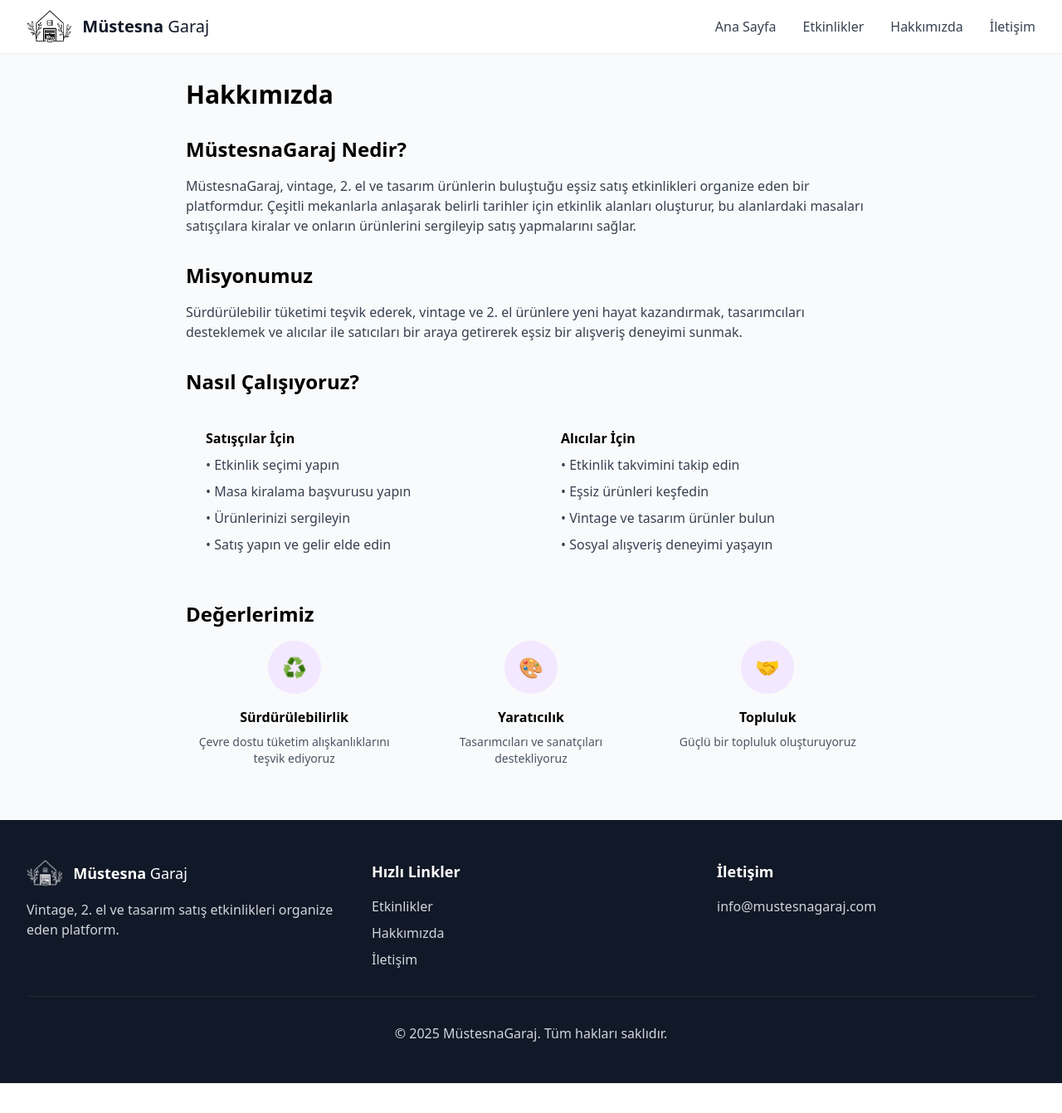
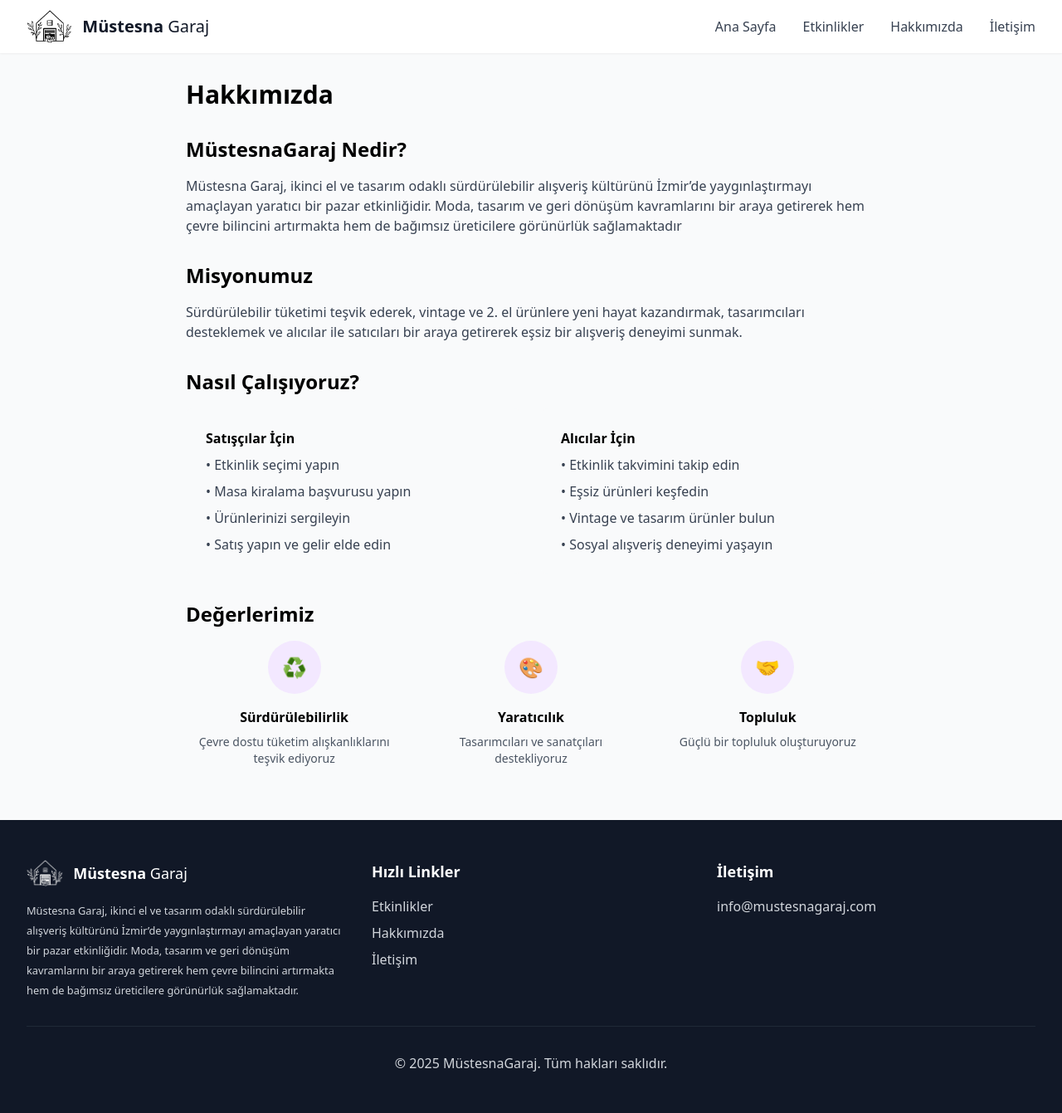
Before and after one commit to alialaca/mustesnagaraj, a Nuxt app: page /hakkimizda in a window 1280 px wide. Shown: the whole page at 83% size. Before the commit the page ends 1305 px from the top, so only its background shows below. Built offline with nearby package versions, Linux system fonts and the light colour scheme.

Commit message:
Update "Hakkımızda" copy and refine header/footer link formatting for consistency

```diff
--- a/layouts/default.vue
+++ b/layouts/default.vue
@@ -109,7 +109,7 @@
                 <span class="font-semibold">Müstesna</span><span class="font-light"> Garaj</span>
               </h3>
             </div>
-            <p class="text-gray-300">Vintage, 2. el ve tasarım satış etkinlikleri organize eden platform.</p>
+            <small class="text-gray-300">Müstesna Garaj, ikinci el ve tasarım odaklı sürdürülebilir alışveriş kültürünü İzmir’de yaygınlaştırmayı amaçlayan yaratıcı bir pazar etkinliğidir. Moda, tasarım ve geri dönüşüm kavramlarını bir araya getirerek hem çevre bilincini artırmakta hem de bağımsız üreticilere görünürlük sağlamaktadır.</small>
           </div>
           <div>
             <h3 class="text-lg font-semibold mb-4">Hızlı Linkler</h3>
--- a/pages/hakkimizda.vue
+++ b/pages/hakkimizda.vue
@@ -6,9 +6,7 @@
       <div class="mb-8">
         <h2 class="text-2xl font-semibold mb-4">MüstesnaGaraj Nedir?</h2>
         <p class="text-gray-700 mb-4">
-          MüstesnaGaraj, vintage, 2. el ve tasarım ürünlerin buluştuğu eşsiz satış etkinlikleri organize eden bir platformdur.
-          Çeşitli mekanlarla anlaşarak belirli tarihler için etkinlik alanları oluşturur, bu alanlardaki masaları satışçılara kiralar
-          ve onların ürünlerini sergileyip satış yapmalarını sağlar.
+          Müstesna Garaj, ikinci el ve tasarım odaklı sürdürülebilir alışveriş kültürünü İzmir’de yaygınlaştırmayı amaçlayan yaratıcı bir pazar etkinliğidir. Moda, tasarım ve geri dönüşüm kavramlarını bir araya getirerek hem çevre bilincini artırmakta hem de bağımsız üreticilere görünürlük sağlamaktadır
         </p>
       </div>
 
```
